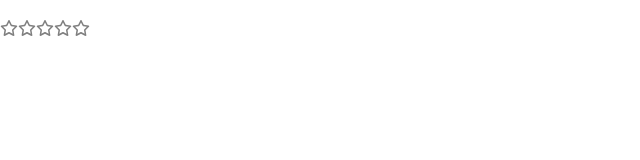
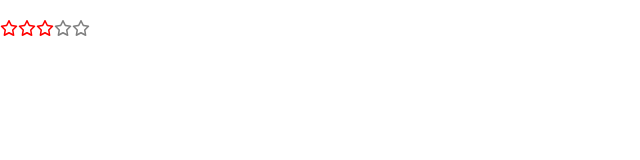
Before and after one commit to MofuMofu2/react-sandbox, a React (Create React App) app: page / in a window 1280 px wide. Shown: the top 160 px of the page, without its empty margins (0-640 px from the left). Built offline with nearby package versions, Linux system fonts and the light colour scheme.

Commit message:
fix: useStateの数+1の値はまだ選択されていないのでselectedの値を動的に判断するように変更

```diff
--- a/src/component/StarRating/index.tsx
+++ b/src/component/StarRating/index.tsx
@@ -1,12 +1,11 @@
-import React from "react";
-import { faStar } from "@fortawesome/free-regular-svg-icons";
-import { FontAwesomeIcon } from "@fortawesome/react-fontawesome";
+import React, { useState } from "react";
 import Star from "../Star";
 export default function StarRating({ totalStars = 5 }): JSX.Element {
+  const [selectedStars] = useState(3);
   return (
     <>
       {[...Array(totalStars)].map((n, i) => (
-        <Star key={i} />
+        <Star key={i} selected={selectedStars > i} />
       ))}
     </>
   );
```
